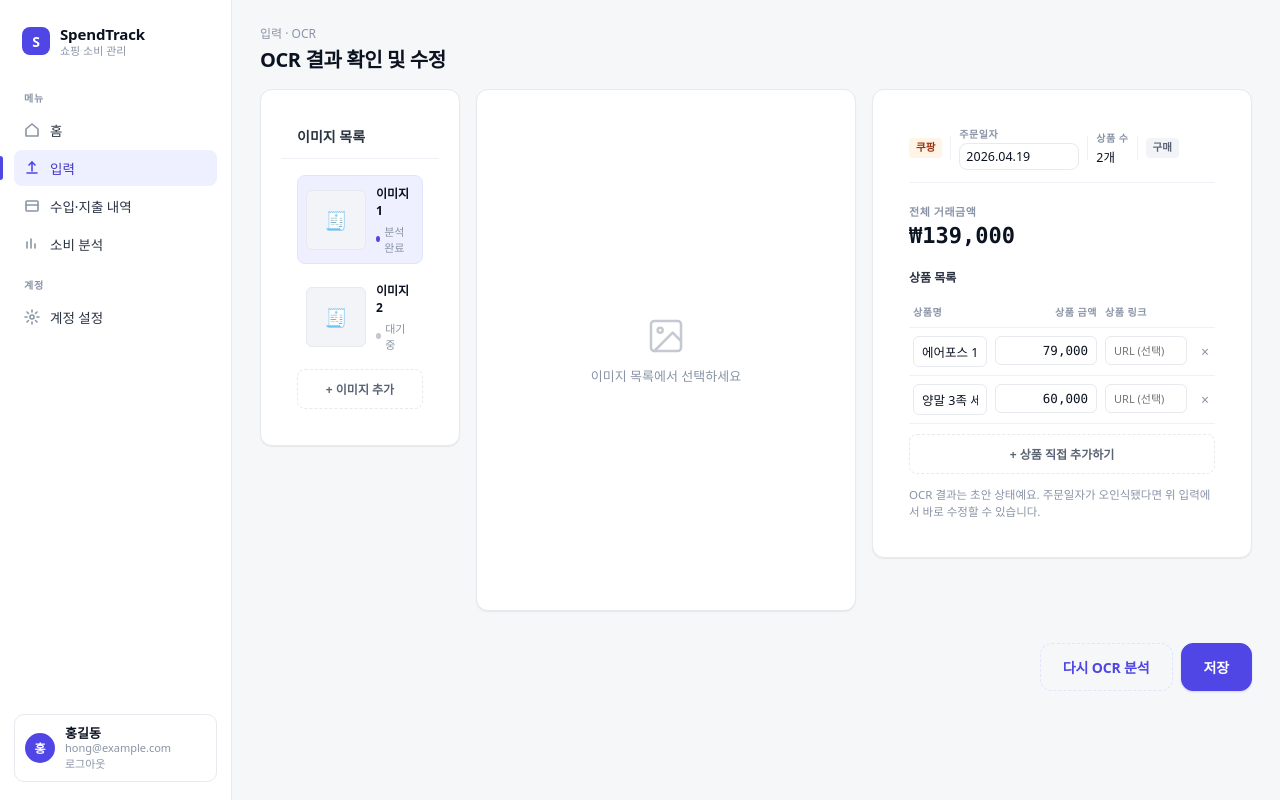
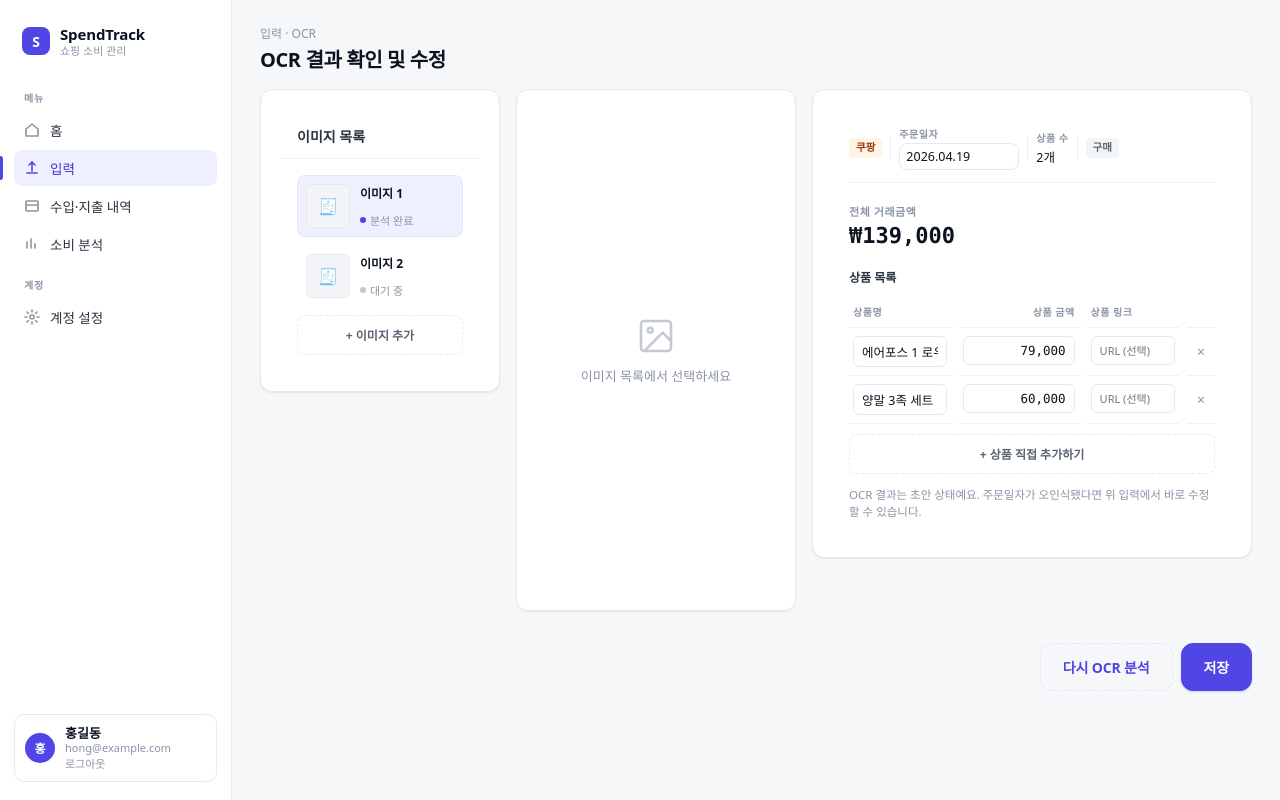
Before and after one commit to Song991123/spendtrack, a React (Vite) app: page /#/ocr-edit in a window 1280 px wide. Built offline with nearby package versions, Linux system fonts and the light colour scheme.

Commit message:
refactor(ocr-edit): 편집 폼 중심으로 3단 비율 재조정 및 입력 컬럼 폭 확장

```diff
--- a/src/pages/OcrEdit/components/ImageList.tsx
+++ b/src/pages/OcrEdit/components/ImageList.tsx
@@ -18,7 +18,9 @@ const List = styled.ul`
 
 const Row = styled.li<{ $active?: boolean }>`
   display: grid;
-  grid-template-columns: 60px 1fr;
+  /* 썸네일과 텍스트가 한 줄에 깔끔히 들어가도록 썸네일을 조금 줄이고
+   * Meta 쪽에 최소 폭을 보장합니다. */
+  grid-template-columns: 44px minmax(0, 1fr);
   gap: 10px;
   align-items: center;
   padding: 8px;
@@ -35,15 +37,15 @@ const Row = styled.li<{ $active?: boolean }>`
 
 const Thumb = styled.div`
   display: grid;
-  width: 60px;
-  height: 60px;
+  width: 44px;
+  height: 44px;
   place-items: center;
   overflow: hidden;
   border: 1px solid ${tokens.color.line};
   border-radius: 6px;
   background: ${tokens.color.tint};
   color: ${tokens.color.ink5};
-  font-size: 18px;
+  font-size: 16px;
 
   img {
     width: 100%;
@@ -53,11 +55,17 @@ const Thumb = styled.div`
 `;
 
 const Meta = styled.div`
+  /* 좁은 컨테이너에서도 한 줄로 들어가게끔 넘치면 말줄임표로 처리합니다. */
+  min-width: 0;
+
   .name {
     margin-bottom: 4px;
     color: ${tokens.color.ink1};
     font-size: ${tokens.type.caption.size};
     font-weight: 600;
+    white-space: nowrap;
+    overflow: hidden;
+    text-overflow: ellipsis;
   }
 
   .status {
@@ -66,6 +74,7 @@ const Meta = styled.div`
     gap: 4px;
     color: ${tokens.color.ink4};
     font-size: 11px;
+    white-space: nowrap;
   }
 
   .dot {
--- a/src/pages/OcrEdit/components/ProductTable.tsx
+++ b/src/pages/OcrEdit/components/ProductTable.tsx
@@ -9,7 +9,10 @@ import type { OcrProduct } from "../data";
 
 const Table = styled.div`
   display: grid;
-  grid-template-columns: 1fr 110px 90px 24px;
+  /* 상품명과 상품 링크 둘 다 가로로 숨을 쉴 수 있도록 fr로 나누고,
+   * 상품 금액은 숫자만 보이면 되니 고정 폭으로 잡습니다. */
+  grid-template-columns: minmax(0, 1.1fr) 120px minmax(0, 1fr) 28px;
+  column-gap: 8px;
   font-size: ${tokens.type.caption.size};
 `;
 
--- a/src/pages/OcrEdit/index.tsx
+++ b/src/pages/OcrEdit/index.tsx
@@ -27,7 +27,10 @@ import type {
 
 const Body = styled.div`
   display: grid;
-  grid-template-columns: 200px minmax(0, 1fr) 380px;
+  /* 이 화면의 주 목적은 데이터 확인/수정이므로 오른쪽 편집 폼에 가장 큰 지분을 줍니다.
+   * 중앙 미리보기는 보조 역할이라 더 좁게 잡고, 왼쪽 목록은 썸네일 + 텍스트가
+   * 잘리지 않을 만큼만 고정 폭을 확보합니다. */
+  grid-template-columns: 240px minmax(280px, 0.9fr) minmax(440px, 1.6fr);
   gap: 16px;
   align-items: start;
 
```
